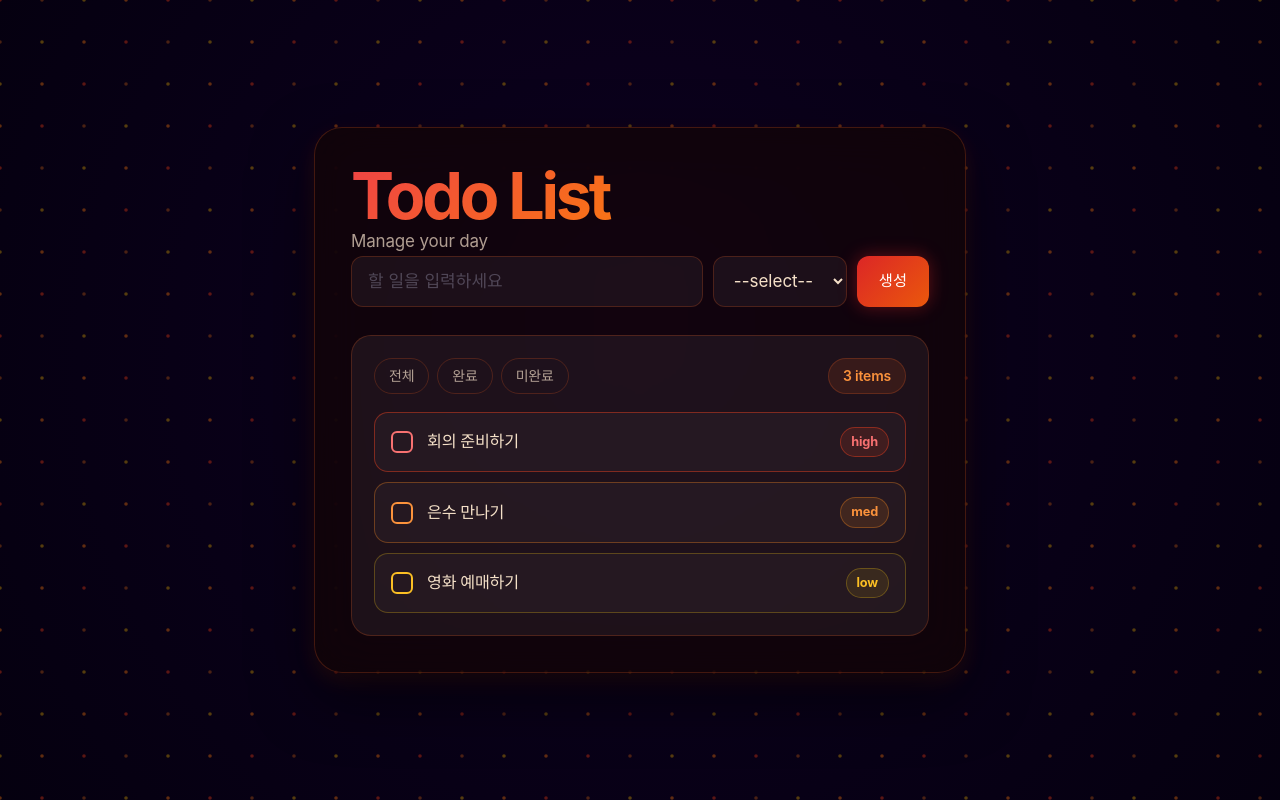
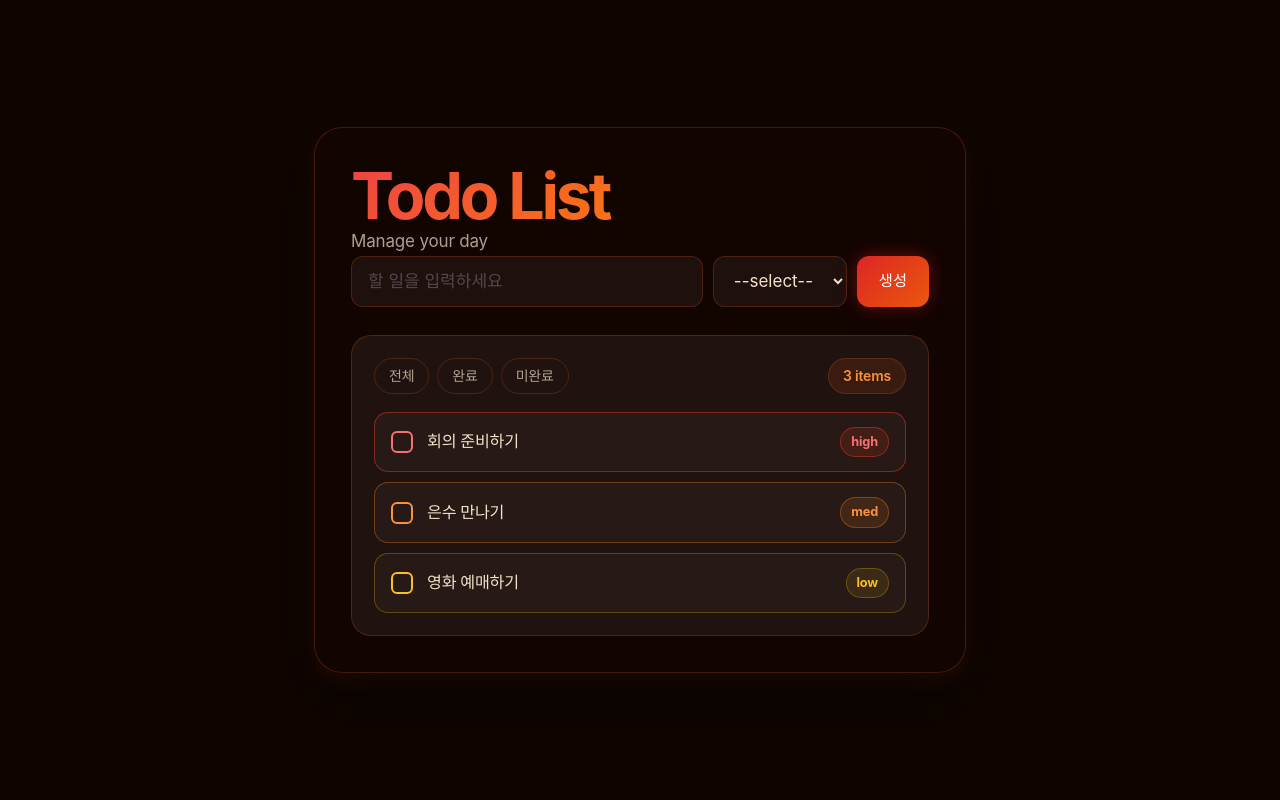
Before and after one commit to yubin-ary/frontend-react-todolist, a React (Vite) app: page / in a window 1280 px wide. Built offline with nearby package versions, Linux system fonts and the light colour scheme.

Commit message:
feat: simplyfy background

```diff
--- a/src/App.jsx
+++ b/src/App.jsx
@@ -2,7 +2,6 @@ import "./App.css";
 import TodoHeader from "./components/TodoHeader";
 import TodoInputBar from "./components/TodoInputBar";
 import TodoList from "./components/TodoList";
-import ParticleBackground from "./components/ParticleBackground";
 import { useState } from "react";
 
 function App() {
@@ -14,7 +13,6 @@ function App() {
 
   return (
     <>
-      <ParticleBackground />
       <main className="app-shell">
         <TodoHeader title="Todo List" />
         <TodoInputBar todos={todos} setTodos={setTodos} />
```
Also changed, not shown: .bkit/state/pdca-status.json, .bkit/state/session-history.json (added), 2 other files (tests, documents, lock files or other folders).
